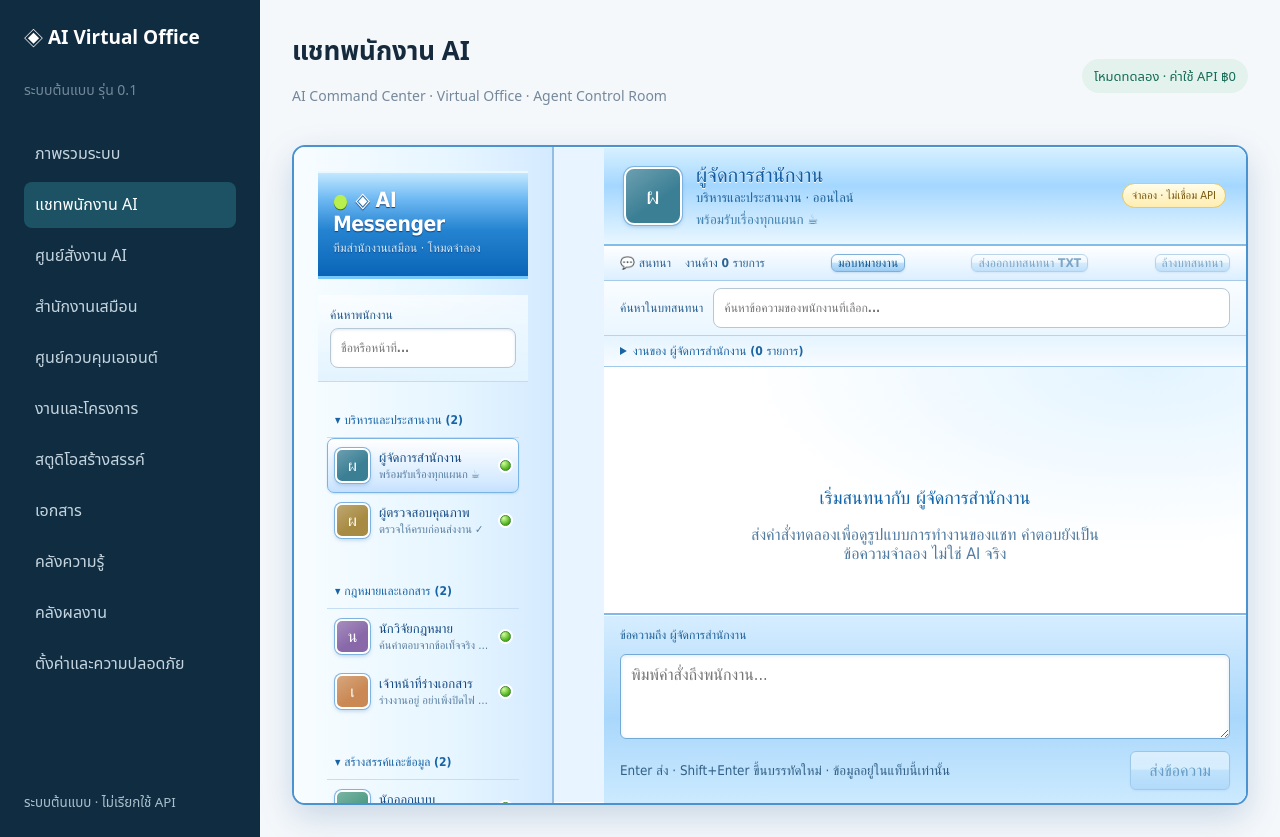
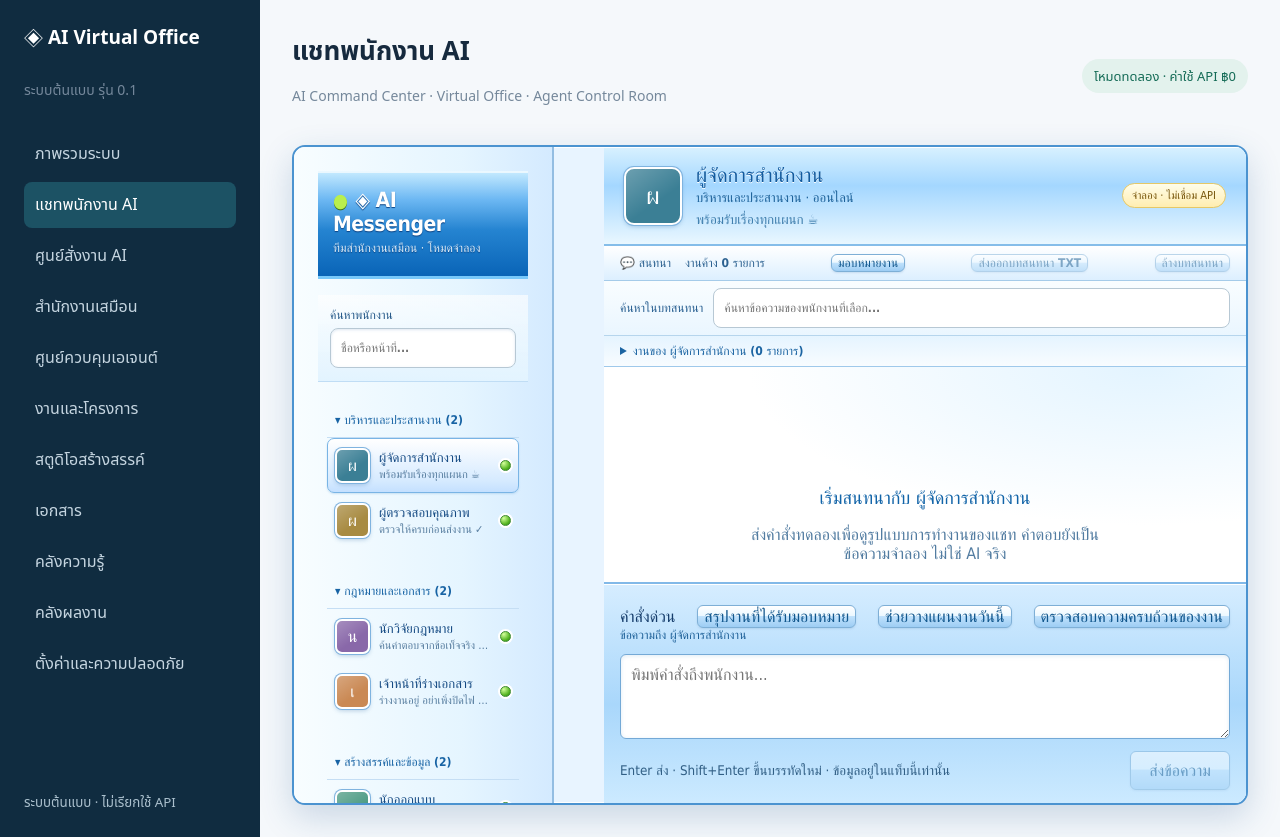
Before and after one commit to lnwlawyer/ai-virtual-office, a React (Vite) app: page / in a window 1280 px wide. Both pictures are taken after a click on the button "แชทพนักงาน AI". Built offline with nearby package versions, Linux system fonts and the light colour scheme; no server answers.

Commit message:
feat: add reusable quick command prompts in Messenger composer

```diff
--- a/src/MessengerDashboard.jsx
+++ b/src/MessengerDashboard.jsx
@@ -10,6 +10,7 @@ const groups=[
  {name:'พัฒนาระบบ',ids:['developer']}
 ];
 const moods={manager:'พร้อมรับเรื่องทุกแผนก ☕',legal:'ค้นคำตอบจากข้อเท็จจริง 📚',writer:'ร่างงานอยู่ อย่าเพิ่งปิดไฟ ✍️',designer:'ไอเดียใหม่กำลังมา 🎨',analyst:'ตัวเลขไม่เคยโกหก 📊',developer:'แก้บั๊กอีกนิดเดียว 💻',reviewer:'ตรวจให้ครบก่อนส่งงาน ✓'};
+const quickPrompts=['สรุปงานที่ได้รับมอบหมาย','ช่วยวางแผนงานวันนี้','ตรวจสอบความครบถ้วนของงาน'];
 const displayState={online:'ออนไลน์',busy:'กำลังทำงาน',waiting:'รออนุมัติ',offline:'ออฟไลน์'};
 export default function MessengerDashboard({tasks=[],onCreateTaskDraft,onUpdateTaskStatus,onSaveOutput,selected,setSelected,messages,setMessages}){
  const [query,setQuery]=useState('');
@@ -78,7 +79,7 @@ export default function MessengerDashboard({tasks=[],onCreateTaskDraft,onUpdateT
    <details className="msn-task-details"><summary>งานของ {staff.name} ({tasks.filter(t=>t.assignee===selected).length} รายการ)</summary><div className="msn-task-list">{tasks.filter(t=>t.assignee===selected).length===0?<p>ยังไม่มีงานที่ได้รับมอบหมาย</p>:tasks.filter(t=>t.assignee===selected).map(t=><div key={t.id} className="msn-task-item"><strong>{t.title}</strong><label>สถานะ <select aria-label={`สถานะงาน ${t.title}`} value={t.status} onChange={e=>onUpdateTaskStatus?.(t.id,e.target.value)}><option value="todo">ยังไม่เริ่ม</option><option value="in-progress">กำลังดำเนินการ</option><option value="done">เสร็จแล้ว</option></select></label></div>)}</div></details><div className="msn-conversation" role="log" aria-label={'บทสนทนากับ '+staff.name} aria-live="polite">
     {(messages[selected]||[]).length===0?<div className="msn-empty"><strong>เริ่มสนทนากับ {staff.name}</strong><p>ส่งคำสั่งทดลองเพื่อดูรูปแบบการทำงานของแชท คำตอบยังเป็นข้อความจำลอง ไม่ใช่ AI จริง</p></div>:(messages[selected]||[]).filter(message=>message.text.toLocaleLowerCase().includes(chatQuery.trim().toLocaleLowerCase())).length===0?<div className="msn-empty"><strong>ไม่พบข้อความที่ค้นหา</strong><p>ลองใช้คำค้นอื่น หรือล้างช่องค้นหา</p></div>:(messages[selected]||[]).filter(message=>message.text.toLocaleLowerCase().includes(chatQuery.trim().toLocaleLowerCase())).map(message=><div key={message.id} className={'msn-message '+message.who}><strong>{message.who==='user'?'คุณ':staff.name}</strong>{message.time&&<time className="msn-message-time">{message.time}</time>}<p>{message.text}</p><button type="button" onClick={()=>copyMessage(message)}>คัดลอกข้อความ</button>{message.who==='agent'&&onSaveOutput&&<button type="button" onClick={()=>onSaveOutput({agentId:selected,agentName:staff.name,content:message.text})}>บันทึกคำตอบลงคลังผลงาน</button>}</div>)}
    </div>
-   <form className="msn-composer" onSubmit={send}><label htmlFor="msn-message-input">ข้อความถึง {staff.name}</label><textarea id="msn-message-input" value={draft} onChange={e=>setDraft(e.target.value)} maxLength={8000} placeholder="พิมพ์คำสั่งถึงพนักงาน..." onKeyDown={e=>{if(e.key==='Enter'&&!e.shiftKey){e.preventDefault();e.currentTarget.form.requestSubmit();}}}/><div><small>Enter ส่ง · Shift+Enter ขึ้นบรรทัดใหม่ · ข้อมูลอยู่ในแท็บนี้เท่านั้น</small><button type="submit" disabled={!draft.trim()||pending}>ส่งข้อความ</button></div></form>
+   <form className="msn-composer" onSubmit={send}><div className="msn-quick-prompts" aria-label="ข้อความสั่งงานที่ใช้บ่อย"><strong>คำสั่งด่วน</strong>{quickPrompts.map(prompt=><button key={prompt} type="button" onClick={()=>setDraft(prompt)}>{prompt}</button>)}</div><label htmlFor="msn-message-input">ข้อความถึง {staff.name}</label><textarea id="msn-message-input" value={draft} onChange={e=>setDraft(e.target.value)} maxLength={8000} placeholder="พิมพ์คำสั่งถึงพนักงาน..." onKeyDown={e=>{if(e.key==='Enter'&&!e.shiftKey){e.preventDefault();e.currentTarget.form.requestSubmit();}}}/><div><small>Enter ส่ง · Shift+Enter ขึ้นบรรทัดใหม่ · ข้อมูลอยู่ในแท็บนี้เท่านั้น</small><button type="submit" disabled={!draft.trim()||pending}>ส่งข้อความ</button></div></form>
   </div>
  </section>;
 }
```
